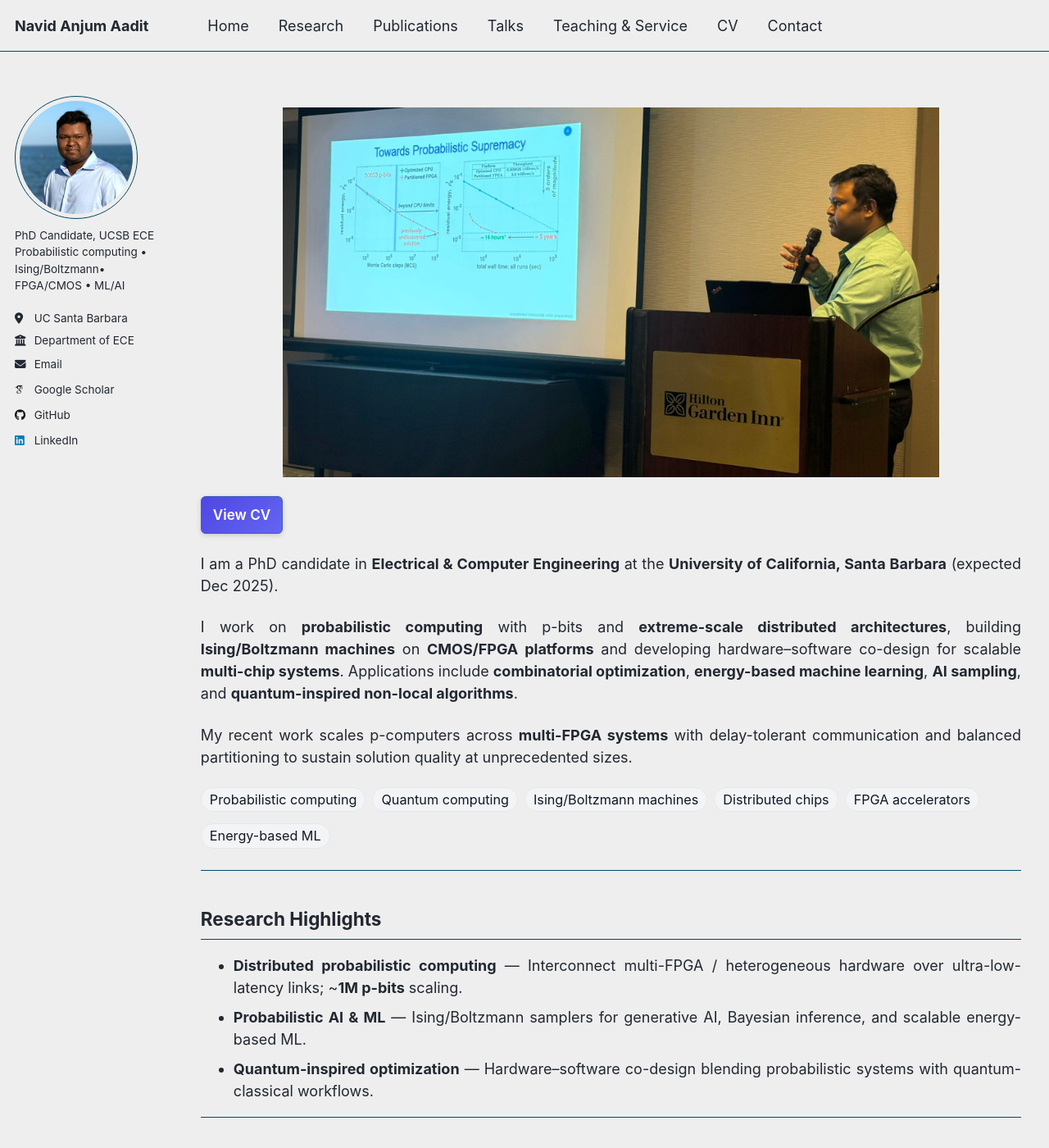
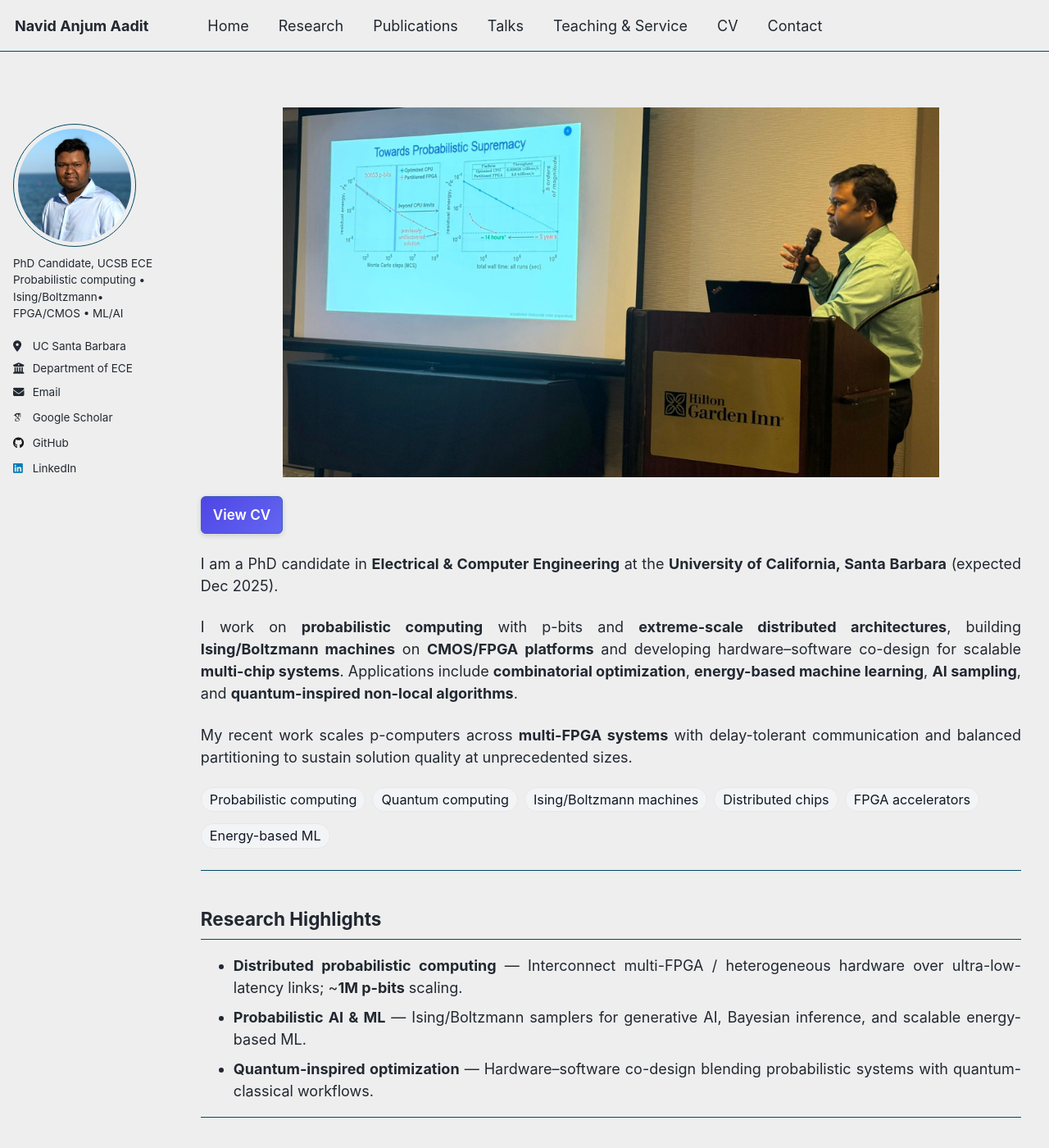
Before and after one commit to navidaadit/navidaadit.github.io, a Jekyll site: the page built from _pages/about.md, in a window 1280 px wide and 1400 px high. Shown: the whole window at 82% size. Built offline with Jekyll 4.4.1, drawn with Linux system fonts in a browser that asks for light colours; some web fonts are replaced.

Commit message:
Update _custom.scss

```diff
--- a/_sass/_custom.scss
+++ b/_sass/_custom.scss
@@ -377,7 +377,7 @@
     left: auto !important;
     top: calc(100% + 8px) !important;
     min-width: 220px !important;
-    max-width: calc(90vw - 32px) !important; /* safe mobile gutter */
+    max-width: calc(100vw - 32px) !important; /* safe mobile gutter */
     z-index: 3000 !important;
     background: #fff !important;
     border: 1px solid #e5e7eb !important;
@@ -393,3 +393,27 @@
     text-align: left !important;
   }
 }
+
+/* Sidebar with page gutter (no edge-hugging) */
+:root{
+  --masthead-h: 70px;     /* your masthead height */
+  --sidebar-w: 200px;     /* actual sidebar width */
+  --sidebar-gap: 18px;    /* space between sidebar and content */
+  --page-gutter: 16px;    /* space from LEFT screen edge */
+}
+
+@media (min-width:1024px){
+  .sidebar{
+    position: fixed !important;
+    top: var(--masthead-h) !important;
+    left: var(--page-gutter) !important;      /* <-- not 0 anymore */
+    width: var(--sidebar-w) !important;
+    float: none !important;
+    z-index: 10;
+  }
+
+  /* Shift only the main content by gutter + sidebar + gap */
+  .initial-content{
+    margin-left: calc(var(--page-gutter) + var(--sidebar-w) + var(--sidebar-gap)) !important;
+  }
+}
```
